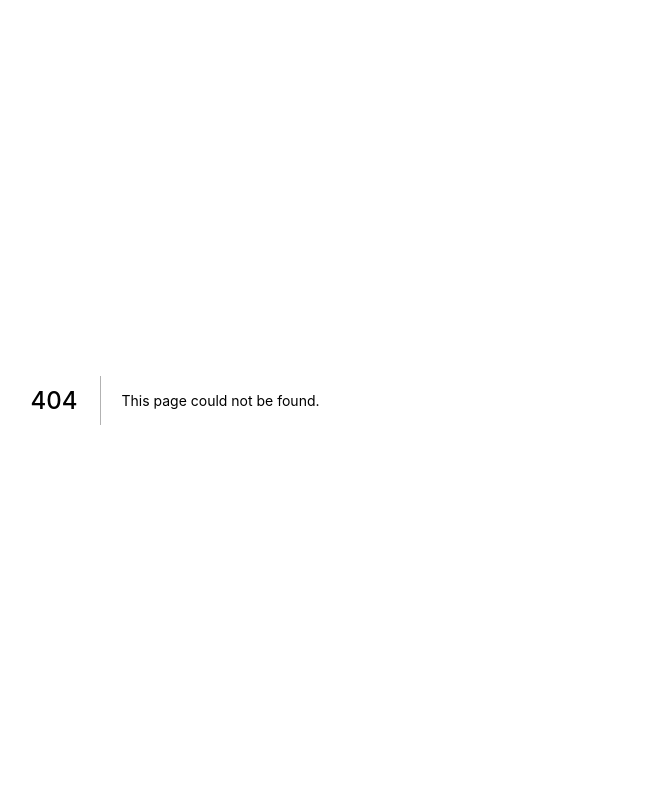
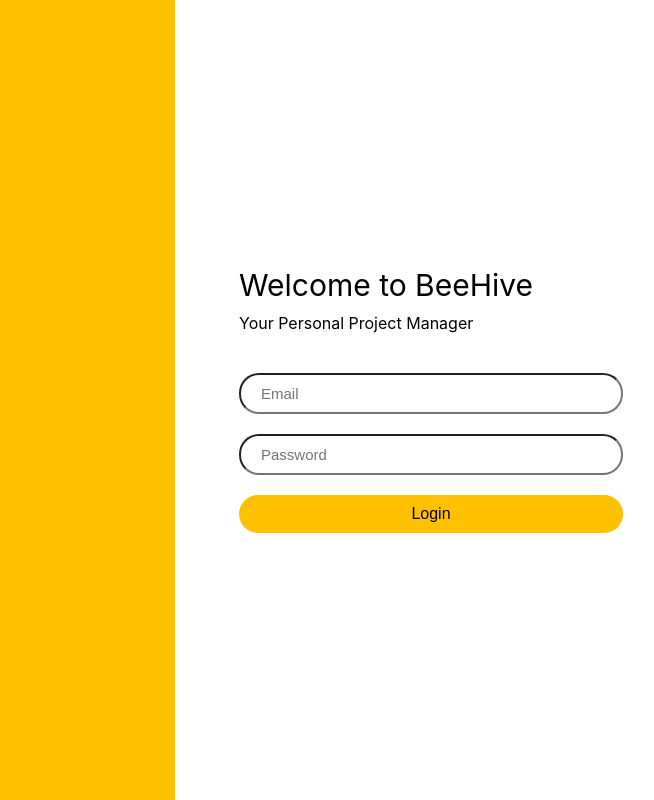
Before and after one commit to purnendukar/BeeHive-frontend, a Next.js app in the folder beehive/: page /login in a window 1280 px wide. Before the commit this address had no page. Shown: the whole page, without its empty margins (465-1119 px from the left). Built offline with nearby package versions, Linux system fonts and the light colour scheme.

Commit message:
feat: login page

```diff
--- /dev/null
+++ b/beehive/pages/login.js
@@ -0,0 +1,35 @@
+import styles from "../styles/Login.module.css";
+
+export default function Home() {
+  return (
+    <div className={styles.container}>
+      <div className={styles.container_box}></div>
+      <div className={`${styles.container_box} ${styles.login_section}`}>
+        <div className={styles.login_form_section}>
+          <div className={styles.welcome}>Welcome to BeeHive</div>
+          <div className={styles.description}>
+            Your Personal Project Manager
+          </div>
+          <form className={styles.login_form}>
+            <input
+              type="text"
+              autoComplete="email"
+              placeholder="Email"
+              required
+            />
+            <input
+              type="password"
+              autoComplete="password"
+              className="asdad ,asd sad as asd asd "
+              placeholder="Password"
+              required
+            />
+            <button type="submit" className={styles.login_button}>
+              Login
+            </button>
+          </form>
+        </div>
+      </div>
+    </div>
+  );
+}
--- /dev/null
+++ b/beehive/styles/Login.module.css
@@ -0,0 +1,54 @@
+.container {
+  display: flex;
+  background-color: var(--primary-color);
+}
+
+.container_box {
+  display: flex;
+  width: 100vw;
+  height: 100vh;
+  align-items: center;
+}
+
+.login_section {
+  background-color: white;
+}
+
+.login_form_section {
+  display: flex;
+  flex-direction: column;
+  width: 100%;
+}
+
+.welcome {
+  font-size: 30px;
+  margin: 10px 10%;
+}
+
+.description {
+  margin: 0px 10% 30px 10%;
+}
+
+.login_form {
+  display: flex;
+  flex-direction: column;
+  width: 100%;
+}
+
+.login_form input {
+  width: 60%;
+  font-size: 15px;
+  padding: 10px 20px;
+  border-radius: 20px;
+  margin: 10px 10%;
+}
+
+.login_button {
+  width: 60%;
+  font-size: 16px;
+  padding: 10px 20px;
+  border-radius: 20px;
+  margin: 10px 10%;
+  background-color: var(--primary-color);
+  border: none;
+}
--- a/beehive/styles/globals.css
+++ b/beehive/styles/globals.css
@@ -14,3 +14,7 @@ a {
 * {
   box-sizing: border-box;
 }
+
+:root {
+  --primary-color: #ffc000;
+}
```
